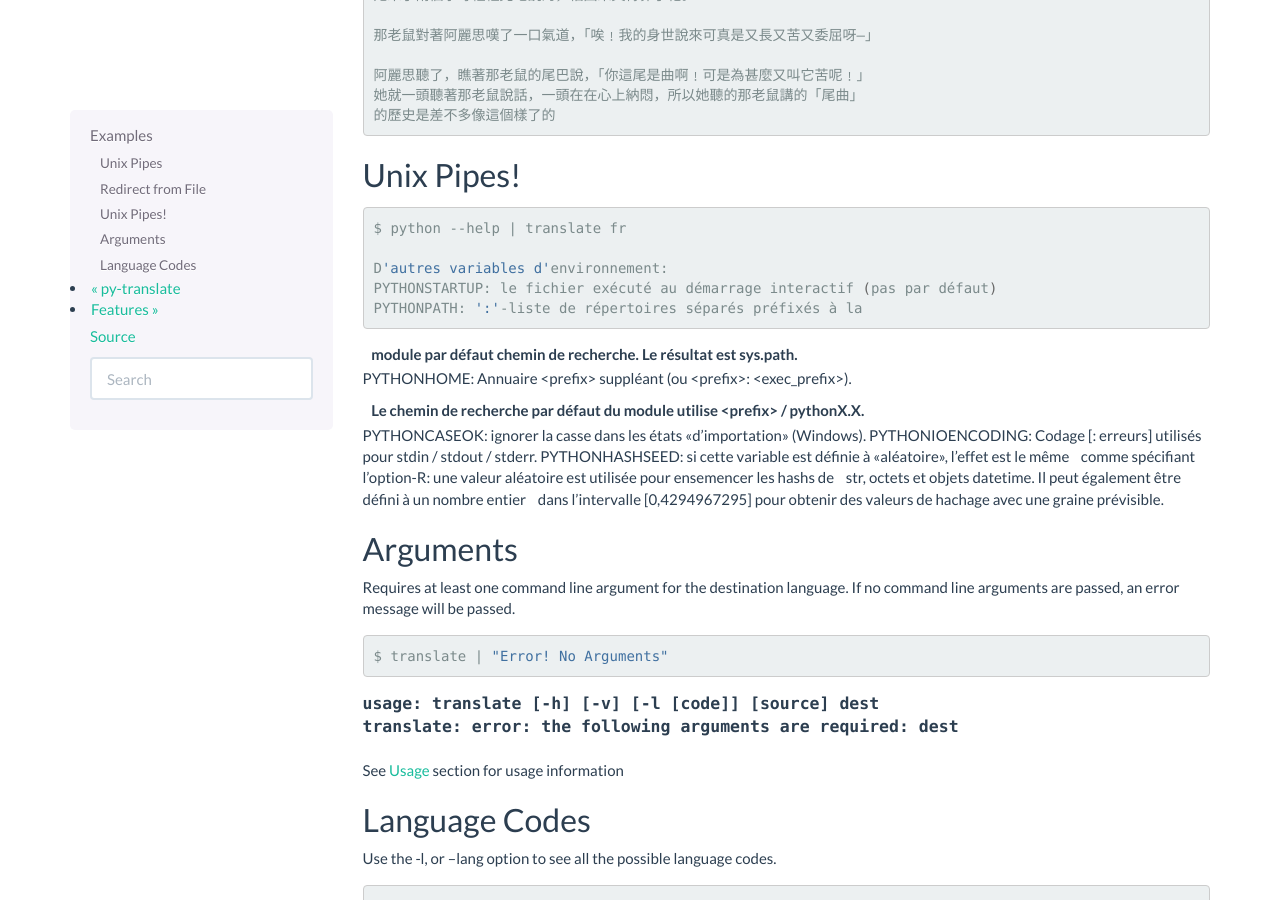
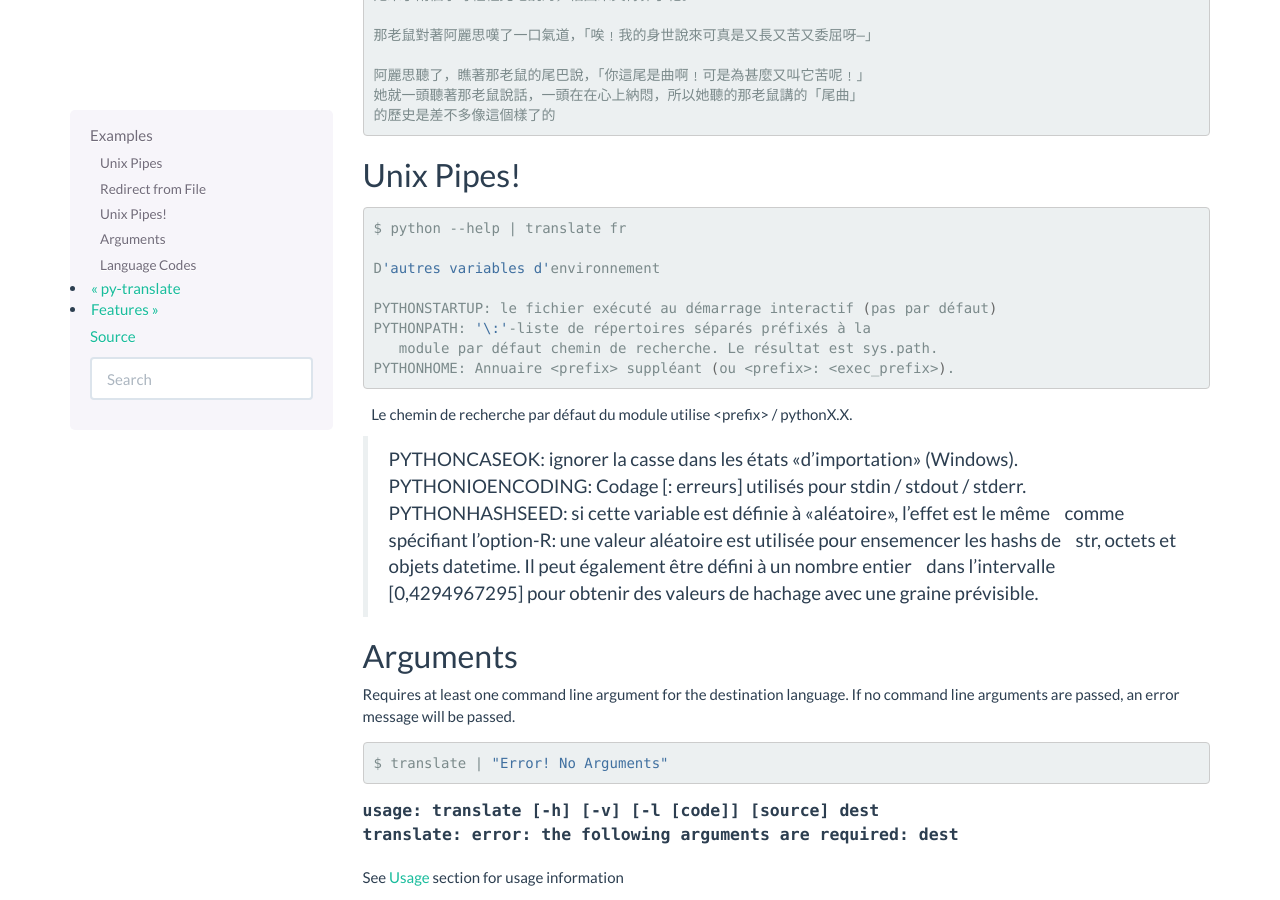
Before and after one commit to jjangsangy/py-translate, a Sphinx documentation site: the page built from docs/users/examples.rst, in a window 1280 px wide and 900 px high, scrolled down 498 px. Built offline with Sphinx 7.4.7, drawn with Linux system fonts in a browser that asks for light colours.

Commit message:
update docs

```diff
--- a/docs/users/examples.rst
+++ b/docs/users/examples.rst
@@ -37,18 +37,23 @@ Unix Pipes!
 
    $ python --help | translate fr
 
-   D'autres variables d'environnement:
+   D'autres variables d'environnement
+
    PYTHONSTARTUP: le fichier exécuté au démarrage interactif (pas par défaut)
-   PYTHONPATH: ':'-liste de répertoires séparés préfixés à la
-   module par défaut chemin de recherche. Le résultat est sys.path.
+   PYTHONPATH: '\:'-liste de répertoires séparés préfixés à la
+      module par défaut chemin de recherche. Le résultat est sys.path.
    PYTHONHOME: Annuaire <prefix> suppléant (ou <prefix>: <exec_prefix>).
+
    Le chemin de recherche par défaut du module utilise <prefix> / pythonX.X.
+
    PYTHONCASEOK: ignorer la casse dans les états «d'importation» (Windows).
    PYTHONIOENCODING: Codage [: erreurs] utilisés pour stdin / stdout / stderr.
    PYTHONHASHSEED: si cette variable est définie à «aléatoire», l'effet est le même
       comme spécifiant l'option-R: une valeur aléatoire est utilisée pour ensemencer les hashs de
       str, octets et objets datetime. Il peut également être défini à un nombre entier
       dans l'intervalle [0,4294967295] pour obtenir des valeurs de hachage avec une graine prévisible.
+
+::
 
 Arguments
 ~~~~~~~~~
```
